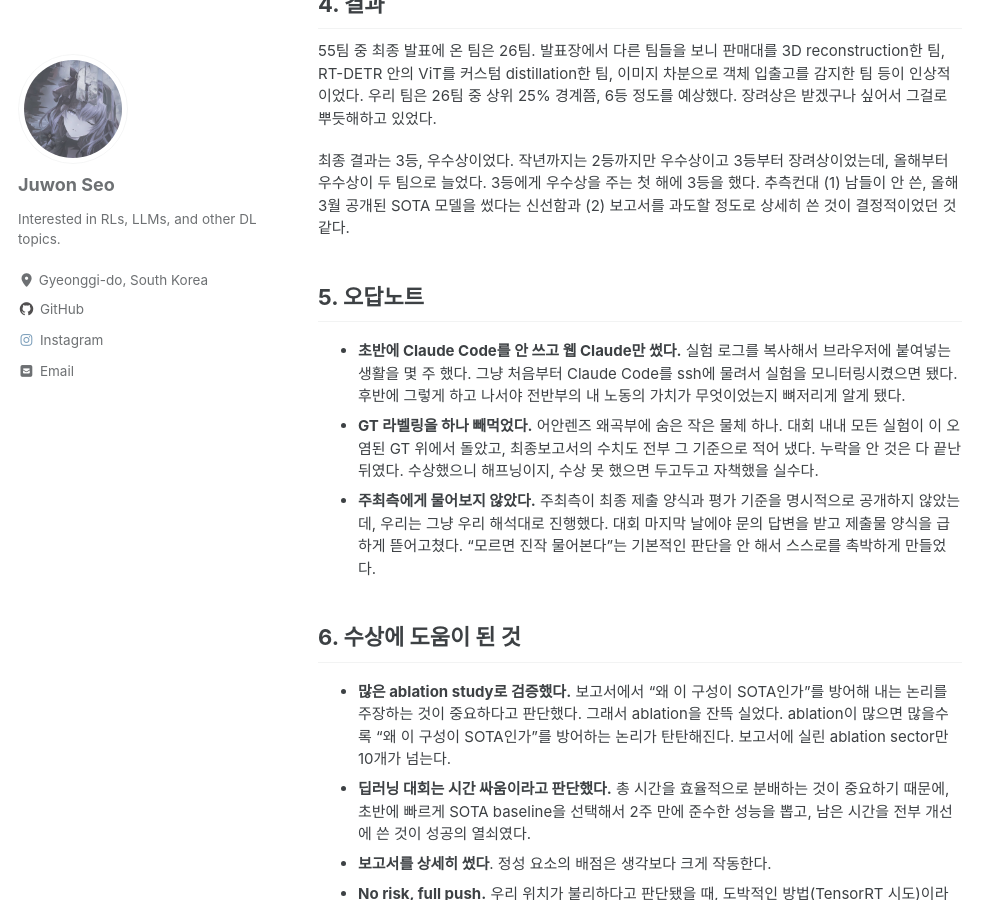
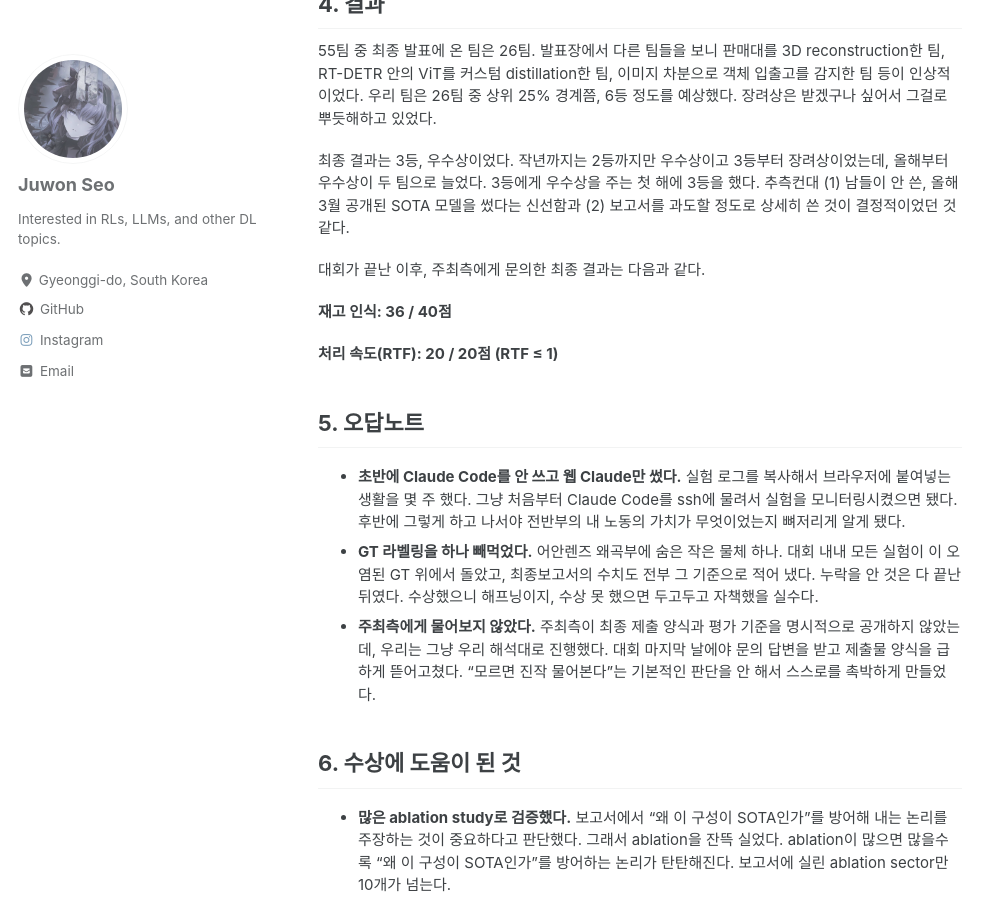
Before and after one commit to knowin-kyeong/knowin-kyeong.github.io, a Jekyll site: the page built from _posts/2026-07-25-vending-machine-detection-contest-review.md, in a window 1280 px wide and 900 px high, scrolled down 2682 px. Shown: the whole window, without its empty margins (0-1007 px from the left). Built offline with Jekyll 4.4.1, drawn with Linux system fonts in a browser that asks for light colours; cached includes are drawn as plain includes; some of the changed text lies outside the part shown.

Commit message:
feat/add final result on 2nd post

```diff
--- a/_posts/2026-07-25-vending-machine-detection-contest-review.md
+++ b/_posts/2026-07-25-vending-machine-detection-contest-review.md
@@ -73,6 +73,12 @@ tags:
 
 최종 결과는 3등, 우수상이었다. 작년까지는 2등까지만 우수상이고 3등부터 장려상이었는데, 올해부터 우수상이 두 팀으로 늘었다. 3등에게 우수상을 주는 첫 해에 3등을 했다. 추측컨대 (1) 남들이 안 쓴, 올해 3월 공개된 SOTA 모델을 썼다는 신선함과 (2) 보고서를 과도할 정도로 상세히 쓴 것이 결정적이었던 것 같다.
 
+대회가 끝난 이후, 주최측에게 문의한 최종 결과는 다음과 같다.
+
+**재고 인식: 36 / 40점**
+
+**처리 속도(RTF): 20 / 20점 (RTF ≤ 1)**
+
 ## 5. 오답노트
 
 - **초반에 Claude Code를 안 쓰고 웹 Claude만 썼다.** 실험 로그를 복사해서 브라우저에 붙여넣는 생활을 몇 주 했다. 그냥 처음부터 Claude Code를 ssh에 물려서 실험을 모니터링시켰으면 됐다. 후반에 그렇게 하고 나서야 전반부의 내 노동의 가치가 무엇이었는지 뼈저리게 알게 됐다.
```
